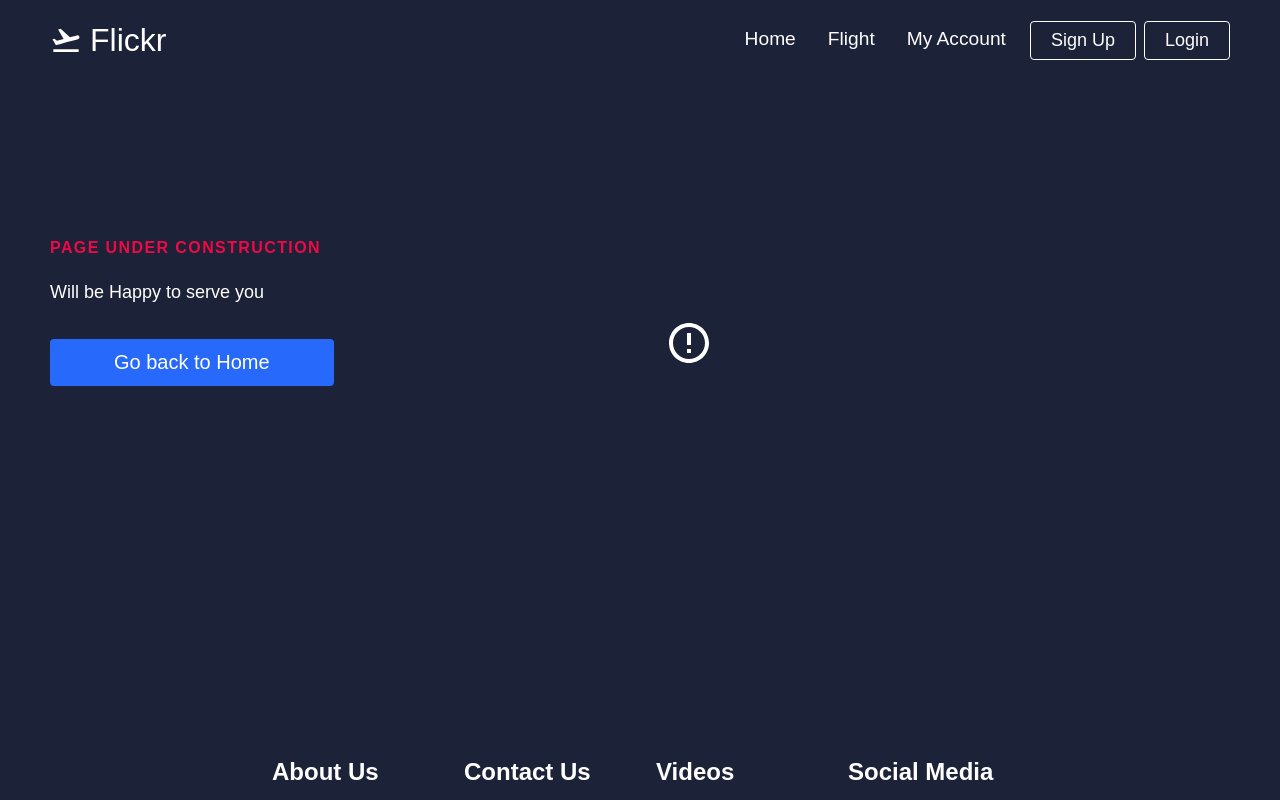
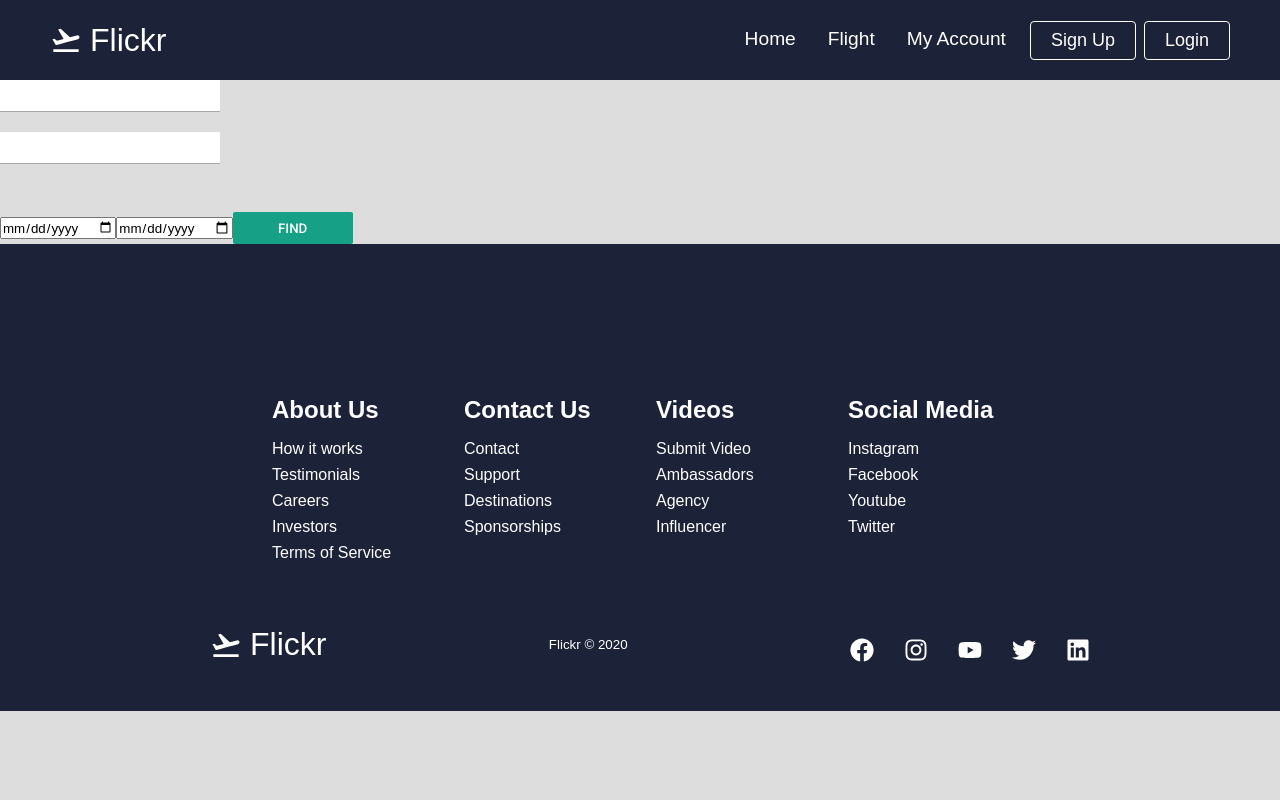
Before and after one commit to Jayeshuttam/Flight-Reservation, a React (Create React App) app in the folder frontend/: page /flights in a window 1280 px wide. Shown: the top 800 px of the page. Built offline with nearby package versions, Linux system fonts and the light colour scheme.

Commit message:
created skyscanner api

```diff
--- a/frontend/src/components/pages/Flight/Flight.js
+++ b/frontend/src/components/pages/Flight/Flight.js
@@ -1,15 +1,65 @@
-import React from 'react'
-import FlightHero from '../Flight/FlightHero'
+import React, { Component } from 'react';
 
-import { homeObjOne } from './Data';
+export default class Flight extends Component {
+    constructor(props) {
+        super(props);
+        this.state = {
+            origin: '',
+            destination: '',
+            date: '',
+            round_date: ''
+        };
+        this.create = this.create.bind(this);
+        this.handleChange = this.handleChange.bind(this);
 
-function Flight() {
-    return (
-        <div>
-            <FlightHero{...homeObjOne} />
 
-        </div>
-    )
+    }
+    create(e) {
+        e.preventDefault();
+        var details = {
+            'origin': this.state.origin,
+            'destination': this.state.destination,
+            'date': this.state.date,
+            'round_date': this.state.round_date
+        };
+
+        var formBody = [];
+        for (var property in details) {
+            var encodedKey = encodeURIComponent(property);
+            var encodedValue = encodeURIComponent(details[property]);
+            formBody.push(encodedKey + "=" + encodedValue);
+        }
+        formBody = formBody.join("&");
+        // creates entity
+        fetch("http://localhost:8080/flightdata", {
+            "method": "POST",
+            "headers": {
+                "content-type": "application/x-www-form-urlencoded",
+                "accept": "application/json"
+            },
+            "mode": 'no-cors',
+            "body": formBody
+        })
+            .then(resp => resp.JSON()).then(console.log)
+            .catch(err => {
+                console.log(err)
+            });
+    }
+
+    handleChange(changeObject) {
+        this.setState(changeObject)
+    }
+
+    render() {
+        return (<div>
+            <input type="text" name="origin" onChange={(e) => this.handleChange({ origin: e.target.value })} value={this.state.origin} />
+            <input type="text" name="destination" onChange={(e) => this.handleChange({ destination: e.target.value })} value={this.state.destination} />
+            <input type="date" name="date" onChange={(e) => this.handleChange({ date: e.target.value })} value={this.state.date} />
+            <input type="date" name="round_date" onChange={(e) => this.handleChange({ round_date: e.target.value })} value={this.state.round_date} />
+            <input type="submit" name="search_flights" value="Find" onClick={(e) => this.create(e)} />
+        </div>);
+
+
+
+    }
 }
-
-export default Flight;
```
Also changed, not shown: 2 other files (tests, documents, lock files or other folders).
